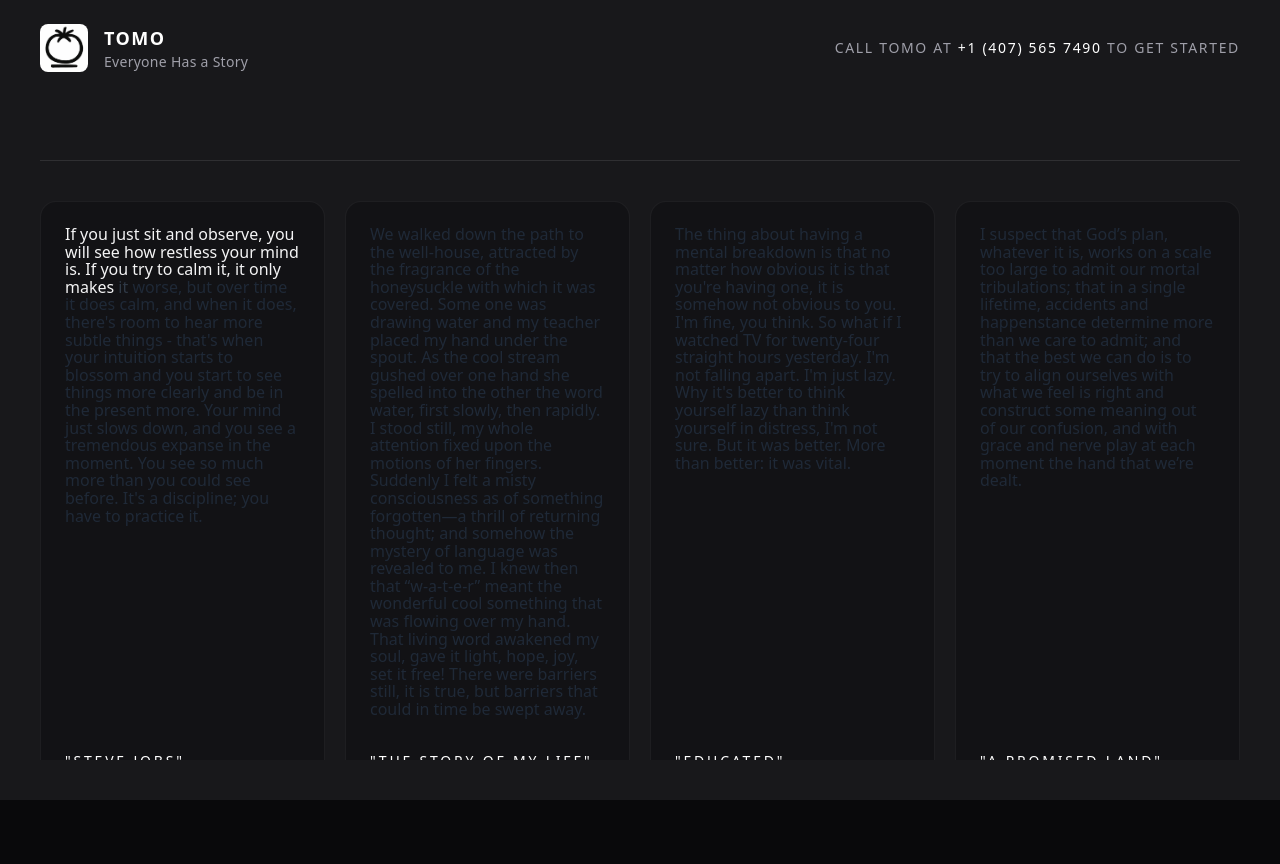
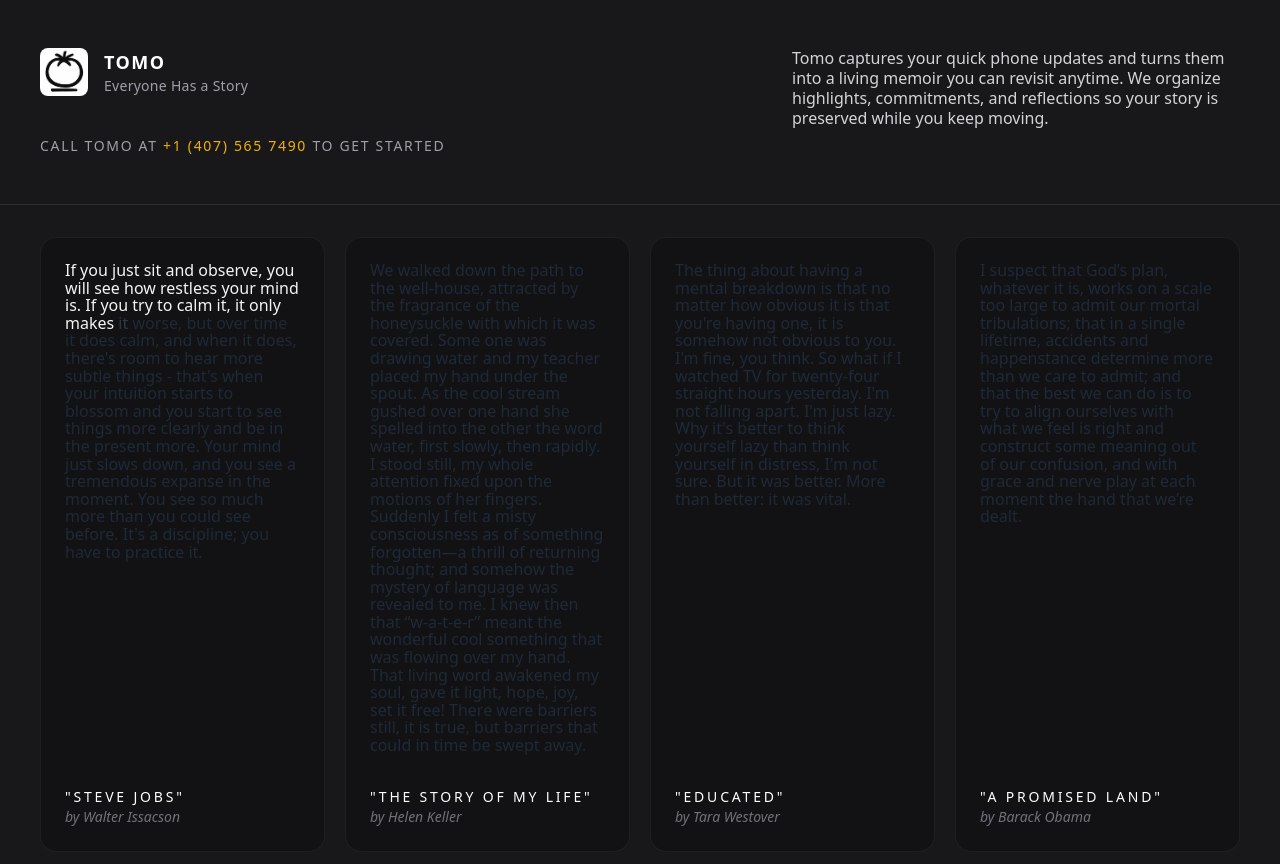
Before and after one commit to athanzxyt/tomo, a Next.js app: page / in a window 1280 px wide. Shown: the top 864 px of the page. Before the commit the page ends 800 px from the top, so only its background shows below. Built offline with nearby package versions, Linux system fonts and the light colour scheme.

Commit message:
feat(landing): description

```diff
--- a/app/page.tsx
+++ b/app/page.tsx
@@ -253,8 +253,9 @@
   }, []);
 
   return (
-    <main className="flex h-dvh flex-col overflow-hidden bg-zinc-900 text-zinc-50">
-      <header className="flex items-center justify-between px-6 py-6 md:px-10">
+    <main className="flex min-h-screen flex-col overflow-x-hidden bg-zinc-900 text-zinc-50">
+      <section className="flex flex-col gap-10 px-6 py-8 md:px-10 md:py-12 lg:flex-row lg:gap-12">
+        <div className="flex flex-1 flex-col gap-10">
           <div className="flex items-center gap-4">
             <Image
               src="/tomo-logo-white.png"
@@ -277,16 +278,24 @@
             Call Tomo at{" "}
             <a
               href="tel:+14075657490"
-            className="text-white transition hover:text-zinc-200"
+              className="text-yellow-500 transition hover:text-zinc-200"
             >
               +1 (407) 565 7490
             </a>{" "}
             to get started
           </p>
-      </header>
+        </div>
+        <div className="flex flex-1 items-start justify-between lg:justify-end">
+          <p className="max-w-md text-sm leading-tight text-zinc-300 sm:text-base">
+            Tomo captures your quick phone updates and turns them into a living
+            memoir you can revisit anytime. We organize highlights, commitments,
+            and reflections so your story is preserved while you keep moving.
+          </p>
+        </div>
+      </section>
 
-      <section className="flex flex-1 flex-col justify-end px-6 pb-6 md:px-10 md:pb-10">
-        <div className="grid h-[75vh] grid-cols-1 gap-5 overflow-y-hidden border-t border-white/10 pt-10 sm:grid-cols-2 lg:grid-cols-4">
+      <section className="flex flex-1 flex-col border-t border-white/10 px-6 pb-6 pt-8 md:px-10 md:pb-10">
+        <div className="grid min-h-[24rem] grid-cols-1 gap-5 overflow-y-hidden sm:grid-cols-2 lg:grid-cols-4">
           {columns.map((column, memoIndex) => (
             <article
               key={column.id}
```
Lines whose indentation alone changed are shown as unchanged.
